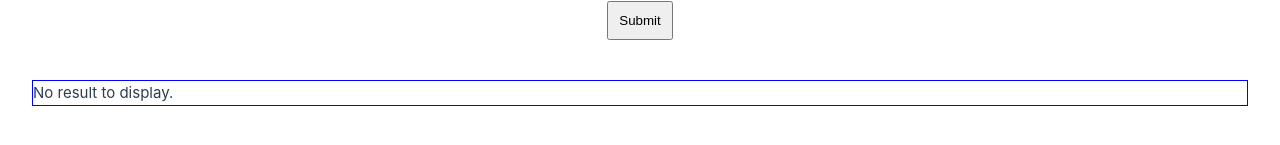
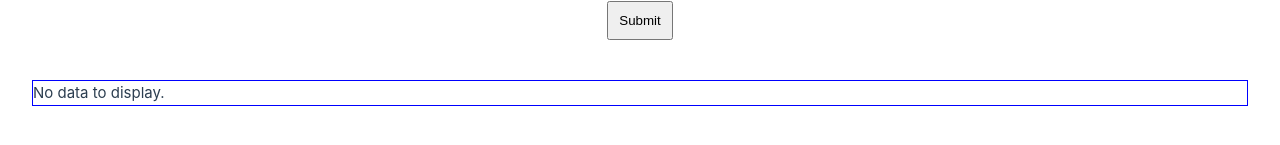
Before and after one commit to ssldhl/streem_vue, a Vue app: page / in a window 1280 px wide. Shown: the part 211-356 px from the top of the page. Built offline with nearby package versions, Linux system fonts and the light colour scheme.

Commit message:
Improve error text

```diff
--- a/src/components/DisplayChart.vue
+++ b/src/components/DisplayChart.vue
@@ -21,7 +21,7 @@ export default {
     </div>
     <div v-else>
       <p>
-        No result to display.
+        No data to display.
       </p>
     </div>
   </div>
```
